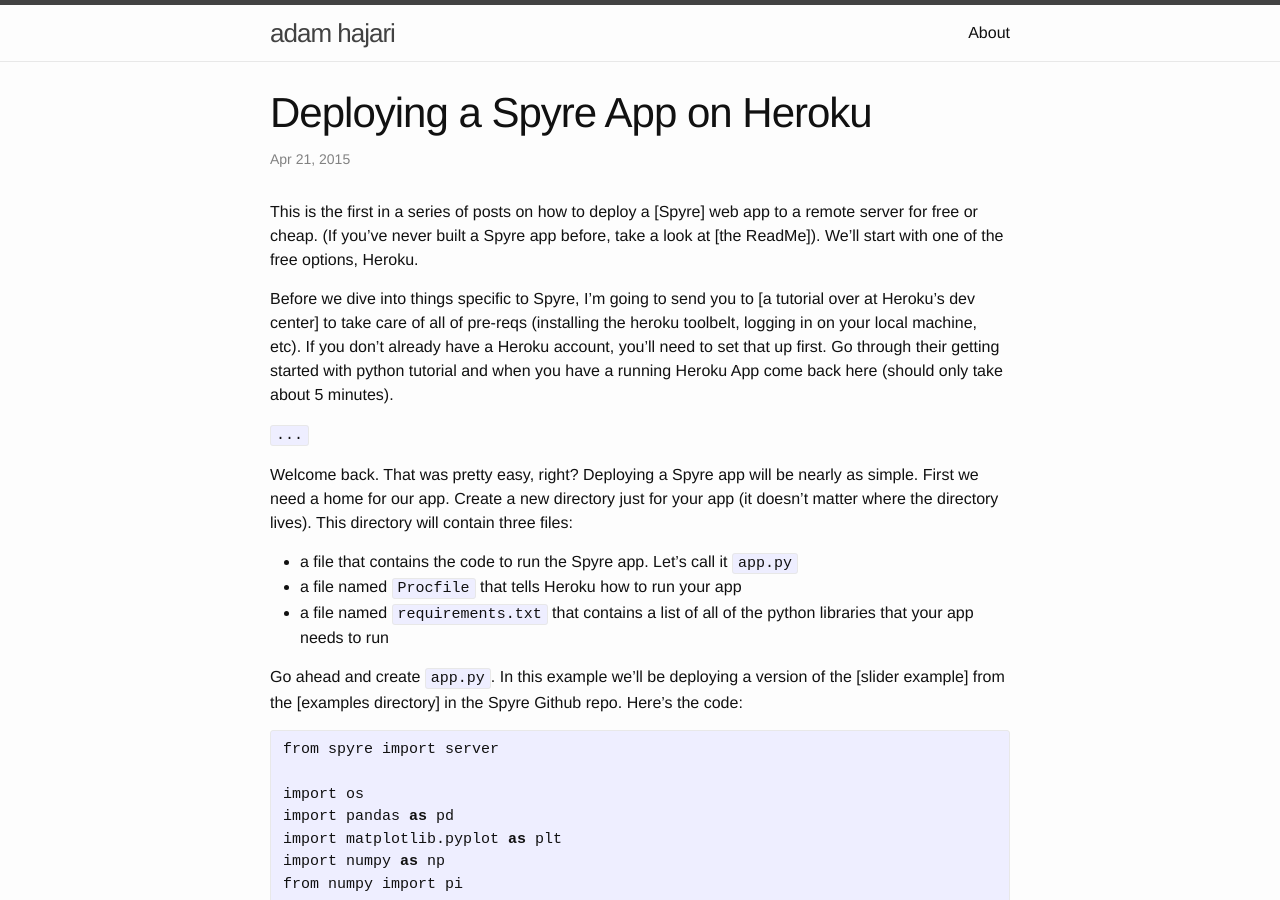
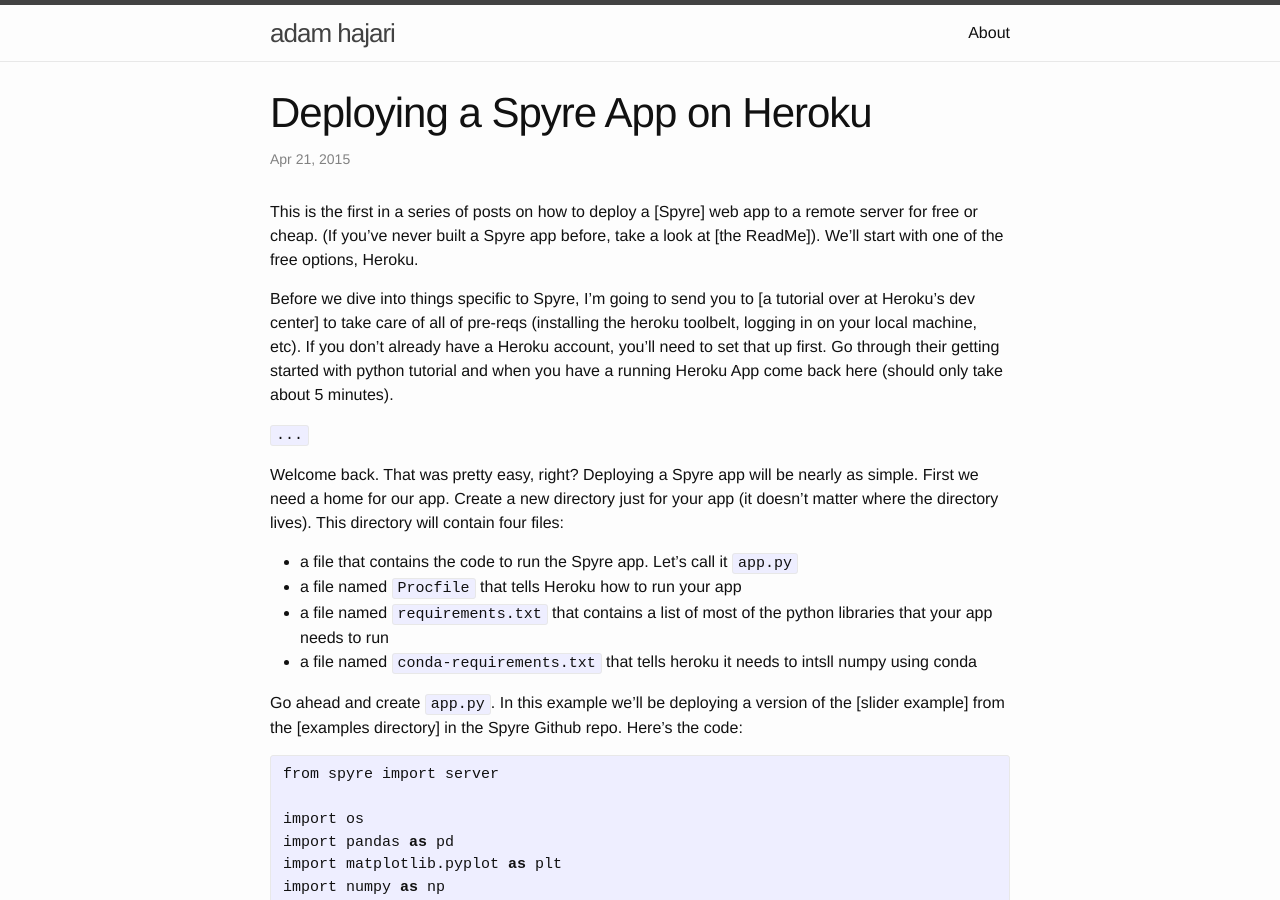
Before and after one commit to adamhajari/adamhajari.github.io, a Jekyll site: the page built from _posts/2015-04-21-deploying-a-spyre-app-on-heroku.md, in a window 1280 px wide and 900 px high. Built offline with Jekyll 4.4.1, drawn with Linux system fonts in a browser that asks for light colours.

Commit message:
Update 2015-04-21-deploying-a-spyre-app-on-heroku.md

```diff
--- a/_posts/2015-04-21-deploying-a-spyre-app-on-heroku.md
+++ b/_posts/2015-04-21-deploying-a-spyre-app-on-heroku.md
@@ -10,11 +10,12 @@
 `...`
 
 Welcome back. That was pretty easy, right? Deploying a Spyre app will be nearly as simple.
-First we need a home for our app. Create a new directory just for your app (it doesn't matter where the directory lives). This directory will contain three files:
+First we need a home for our app. Create a new directory just for your app (it doesn't matter where the directory lives). This directory will contain four files:
 
 - a file that contains the code to run the Spyre app. Let's call it `app.py`
 - a file named `Procfile` that tells Heroku how to run your app
-- a file named `requirements.txt` that contains a list of all of the python libraries that your app needs to run
+- a file named `requirements.txt` that contains a list of most of the python libraries that your app needs to run
+- a file named `conda-requirements.txt` that tells heroku it needs to intsll numpy using conda
 
 Go ahead and create `app.py`. In this example we'll be deploying a version of the [slider example] from the [examples directory] in the Spyre Github repo. Here's the code:
 
```
